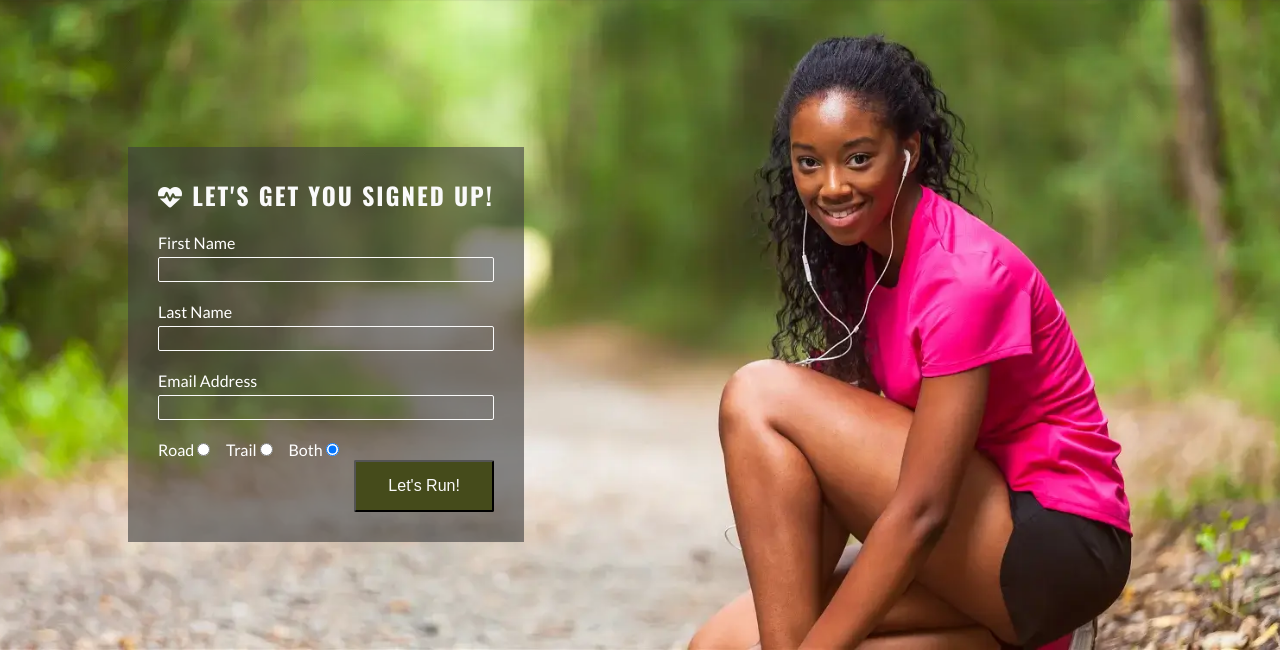
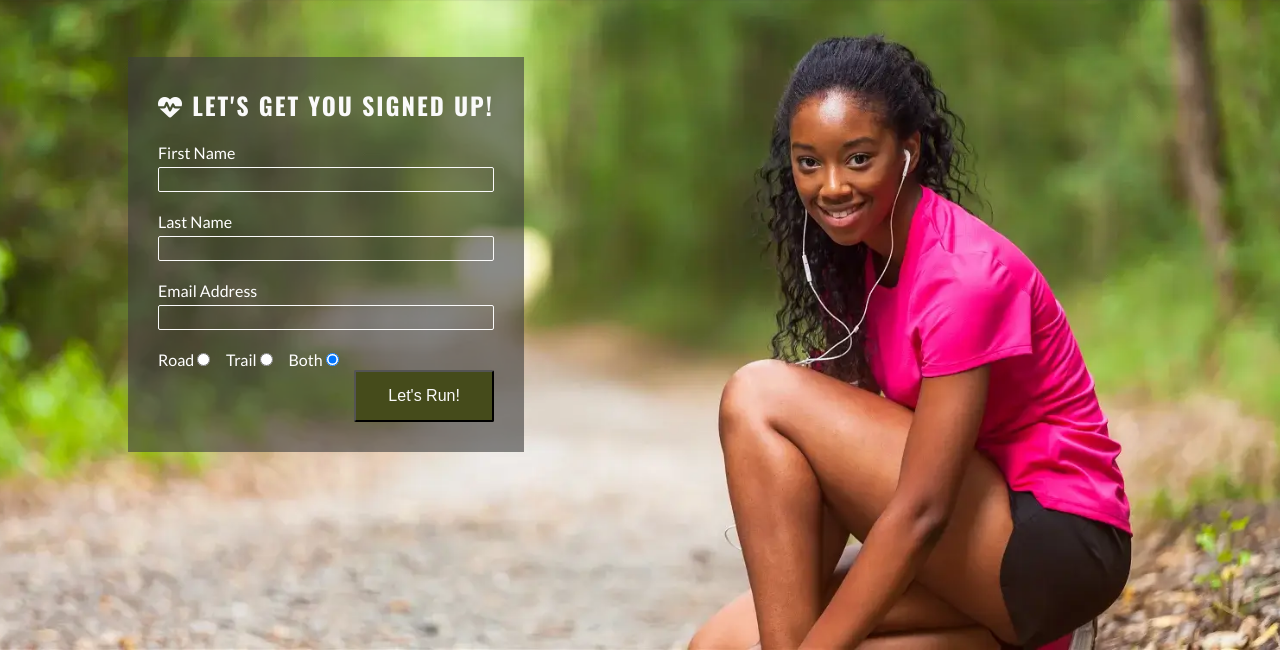
Before and after one commit to Merrick101/love-running, a plain HTML site: page signup.html in a window 1280 px wide. Shown: the part 82-749 px from the top of the page. Drawn offline with nearby package versions, Linux system fonts and the light colour scheme.

```diff
--- a/assets/css/style.css
+++ b/assets/css/style.css
@@ -342,7 +342,7 @@ main {
         max-width: 400px;
         position: absolute;
         left: 10%;
-        top: 150px;
+        top: 60px;
     }
 
     .text-input:hover {
```
Also changed, not shown: gallery.html (+1 -0 lines).
